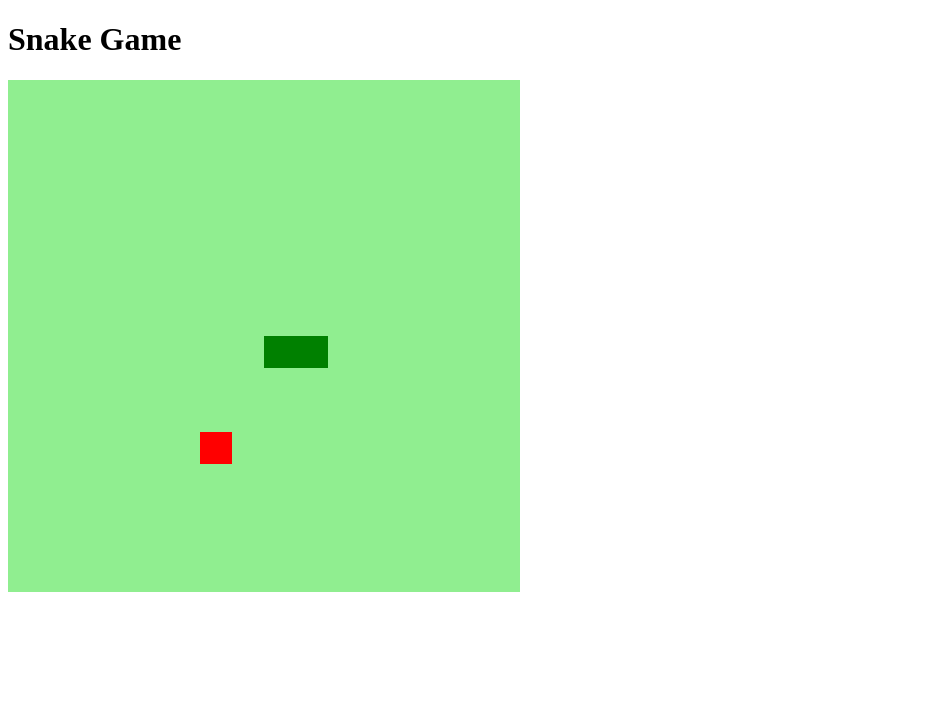
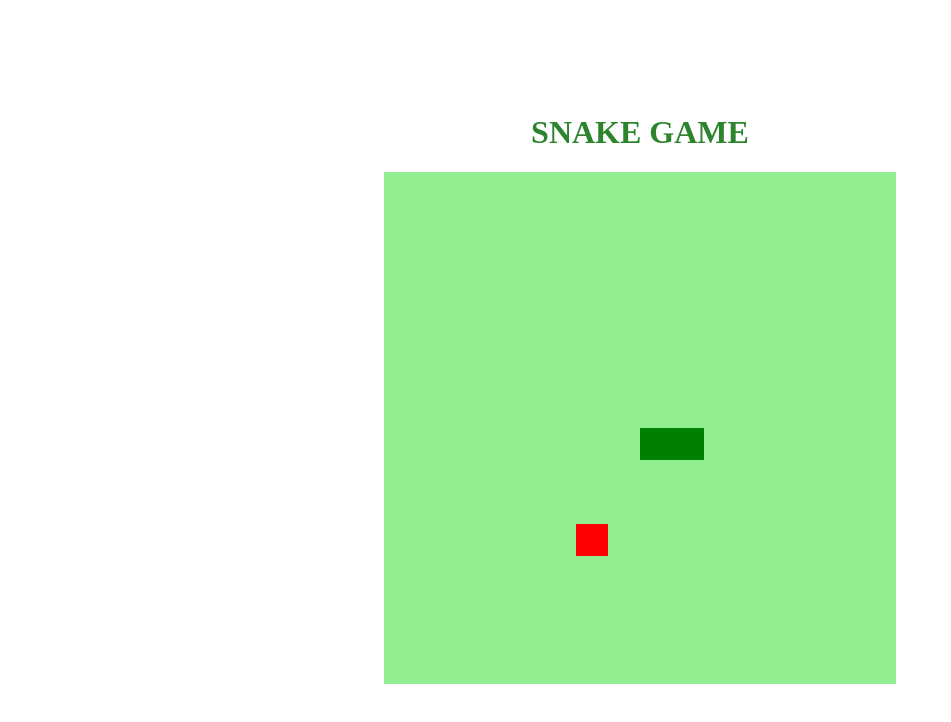
Before and after one commit to felipeechagas/Jogo_da_Cobrinha, a plain HTML site: page index.html in a window 1280 px wide. Shown: the whole page, without its empty margins (0-951 px from the left). Drawn offline with Linux system fonts and the light colour scheme.

Commit message:
Adicionando estilo ao body

```diff
--- a/index.html
+++ b/index.html
@@ -9,7 +9,7 @@
     <title>Snake Game</title>
 </head>
 <body>
-    <h1>Snake Game</h1>
+    <h1>SNAKE GAME</h1>
     <canvas id="snake" width="512" height="512"></canvas>
 </body>
 </html>
--- a/style.css
+++ b/style.css
@@ -0,0 +1,13 @@
+body{
+    height: 95vh;
+    width: 95;
+    display: flex;
+    justify-content: center;
+    align-items: center;
+    flex-direction: column;
+    color: rgb(44, 133, 44);
+}
+
+h1{
+
+}
```
